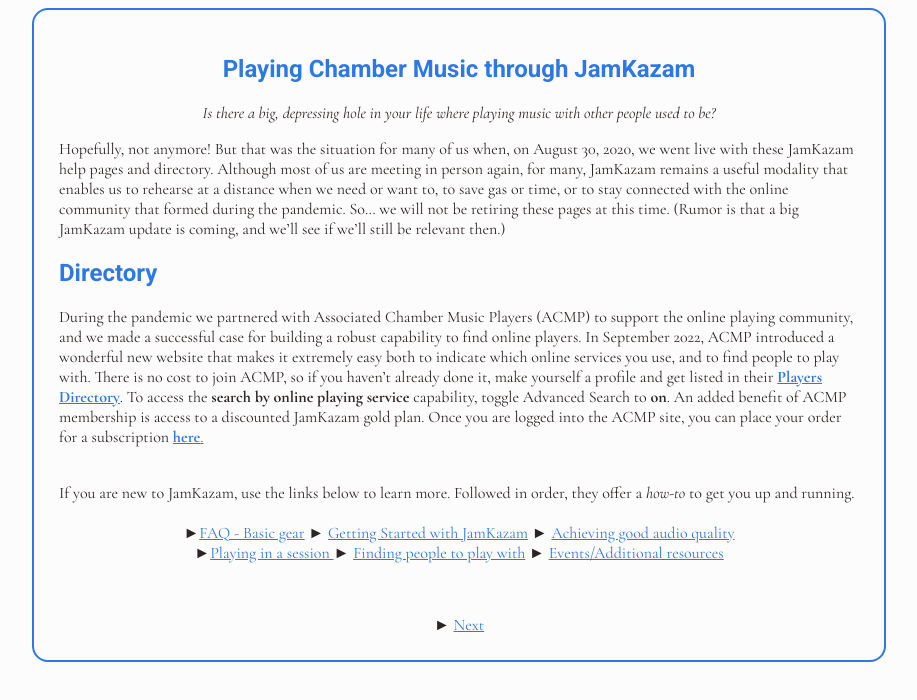
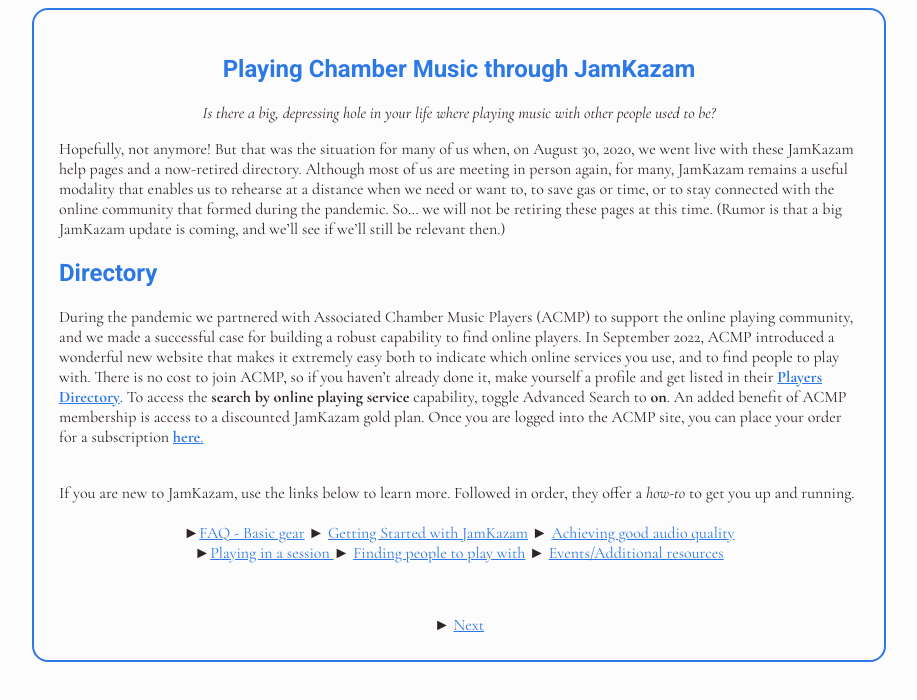
Before and after one commit to 85stringedguitar/DCCOSJam, a plain HTML site: page index.html in a window 1280 px wide. Shown: the whole page, without its empty margins (189-1106 px from the left). Drawn offline with nearby package versions, Linux system fonts and the light colour scheme.

Commit message:
Update index.html
text about directory was confusing

```diff
--- a/index.html
+++ b/index.html
@@ -26,7 +26,7 @@
       <p>
         Hopefully, not anymore! But that was the situation for many of us when,
         on August 30, 2020, we went live with these JamKazam help pages and
-        directory. Although most of us are meeting in person again, for many,
+        a now-retired directory. Although most of us are meeting in person again, for many,
         JamKazam remains a useful modality that enables us to rehearse at a
         distance when we need or want to, to save gas or time, or to stay
         connected with the online community that formed during the pandemic. So…
```
